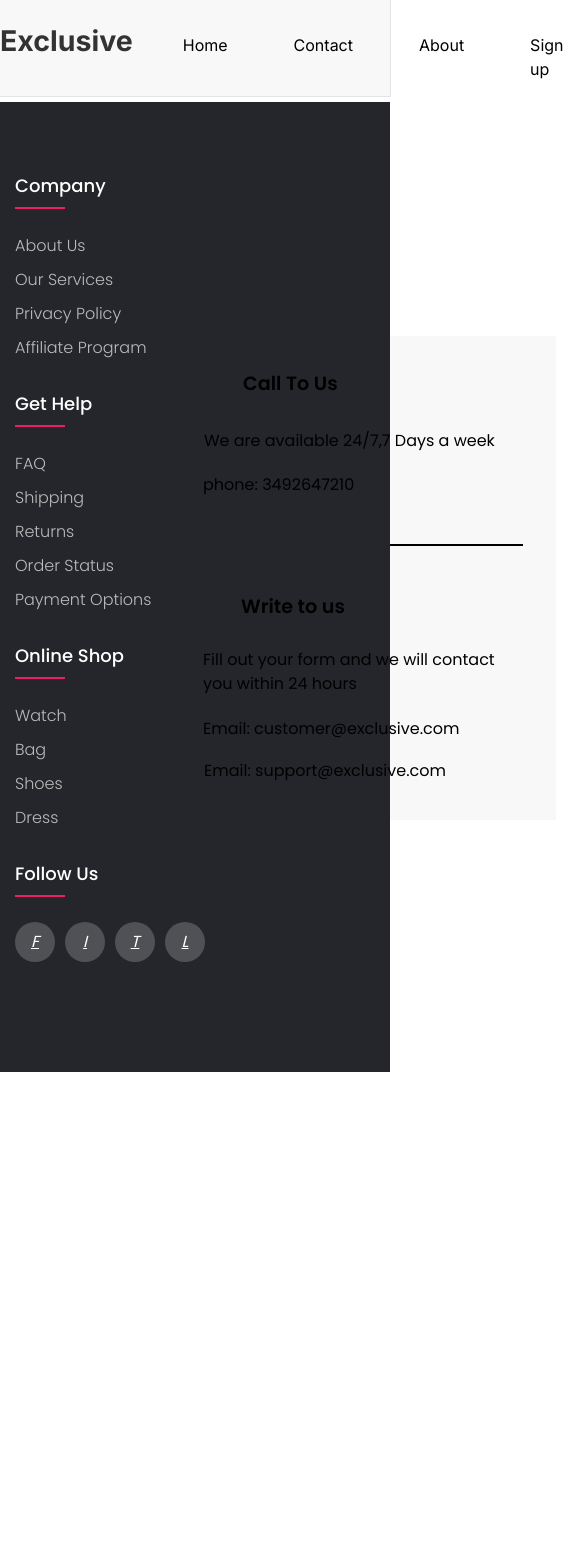
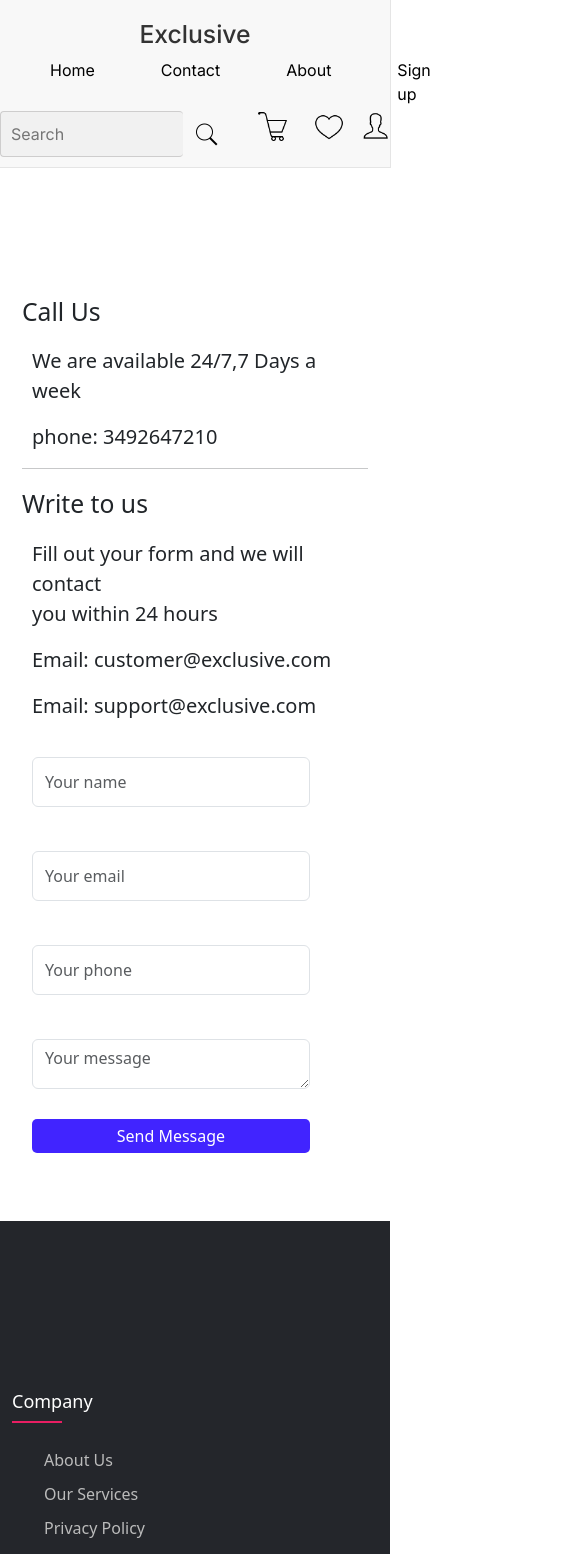
Before and after one commit to Abdurrehman211/Exclusive.app, a React (Create React App) app in the folder client/: page /Contact in a window 390 px wide. Shown: the top 1554 px of the page, 585 px wide, since content can reach past the window. Before the commit the page ends 1072 px from the top, so only its background shows below. Built offline with nearby package versions, Linux system fonts and the light colour scheme.

Commit message:
refactor Contact component layout, integrate Bootstrap styles, and update CSS for improved responsiveness

```diff
--- a/client/package.json
+++ b/client/package.json
@@ -4,8 +4,10 @@
   "private": true,
   "dependencies": {
     "axios": "^1.7.9",
+    "bootstrap": "^5.3.3",
     "cra-template": "1.2.0",
     "react": "^19.0.0",
+    "react-bootstrap": "^2.10.9",
     "react-dom": "^19.0.0",
     "react-icon": "^1.0.0",
     "react-icons": "^5.4.0",
--- a/client/src/App.js
+++ b/client/src/App.js
@@ -20,13 +20,13 @@ function App() {
 
 
   return (
-    <Accessibilityprovider>
+
    <Router>
-    <header>
+
       <Navigation />
 
 
-    </header>
+
     <Routes>
       <Route path='/' element={<Landing />} />
       <Route path='/Counter' element={<Counter />} />
@@ -48,7 +48,6 @@ function App() {
     </footer>
 
    </Router>
-   </Accessibilityprovider>
 
   );
 }
--- a/client/src/components/Contact.js
+++ b/client/src/components/Contact.jsx
@@ -1,6 +1,8 @@
 import React, { useState } from "react"
 import './contact.css';
 import Footer from "./Footer";
+import "bootstrap/dist/css/bootstrap.min.css";
+import "bootstrap/dist/js/bootstrap.bundle.min";
 
 
 function Contact ()
@@ -24,9 +26,69 @@ function Contact ()
 
     return (
 
-        < >
-        <div  className="wraper">
-           <div className="container">
+        <>
+
+        <section id="Contact-hero">
+            <div className="container">
+                <div className="row mb-5">
+                    <div className="col-lg-6 col-md-12 col-sm-12">
+                        <div className="Contact-desc">
+                <h2> Call Us</h2>
+                <p >We are available 24/7,7 Days a week </p>
+                <p >  phone: 3492647210</p>
+                <hr/>
+                <h2 >Write to us</h2>
+                <p> Fill out your form and we will contact <br/>you  within 24 hours</p>
+                <p >Email: customer@exclusive.com</p>
+                <p >Email: support@exclusive.com</p>
+                        </div>
+                    </div>
+                    <div className="col-lg-6 col-md-12 col-sm-12" id="Contact-Form">
+                    <form onSubmit={(e)=>handlesubmet(e)}>
+
+                <input
+                type="text"
+                className="form-control"
+                placeholder="Your name"
+                value={name}
+                onChange={(e)=>setname(e.target.value)}
+                />
+                <br />
+                <input
+                type="email"
+                placeholder="Your email"
+                     className="form-control"
+                value={mail}
+                onChange={(e)=>setmail(e.target.value)}
+
+               />
+               <br />
+               <input
+                type="text"
+                placeholder="Your phone"
+                     className="form-control"
+                value={phone}
+                onChange={(e)=>setphone(e.target.value)}
+               />
+               <br />
+               <textarea
+                value={message}
+                placeholder="Your message"
+                     className="form-control"
+                onChange={(e) => setmessage(e.target.value)}
+               />
+               <button  type="submit" >Send Message</button>
+</form>
+                    </div>
+                </div>
+            </div>
+        </section>
+        <footer>
+            <Footer />
+        </footer>
+
+        {/* <div  className="wraper">
+           <div className="container21">
 
             <div className="class1">
                 <p id="p2"> Call To Us</p>
@@ -82,7 +144,7 @@ function Contact ()
 
         <Footer/>
 
-</footer>
+</footer> */}
         </>
 
     )
--- a/client/src/components/Footer.jsx
+++ b/client/src/components/Footer.jsx
@@ -8,7 +8,7 @@ function Footer() {
         <footer class="footer">
         <div class="container">
             <div class="row">
-                <div class="footer-col">
+                <div class="col-lg-3 col-md-6 col-sm-12 footer-col">
                     <h4>company</h4>
                     <ul>
                         <li><a href="#">about us</a></li>
@@ -17,7 +17,7 @@ function Footer() {
                         <li><a href="#">affiliate program</a></li>
                     </ul>
                 </div>
-                <div class="footer-col">
+                <div class="col-lg-3 col-md-6 col-sm-12 footer-col">
                     <h4>get help</h4>
                     <ul>
                         <li><a href="#">FAQ</a></li>
@@ -27,7 +27,7 @@ function Footer() {
                         <li><a href="#">payment options</a></li>
                     </ul>
                 </div>
-                <div class="footer-col">
+                <div class="col-lg-3 col-md-6 col-sm-12 footer-col">
                     <h4>online shop</h4>
                     <ul>
                         <li><a href="#">watch</a></li>
@@ -36,7 +36,7 @@ function Footer() {
                         <li><a href="#">dress</a></li>
                     </ul>
                 </div>
-                <div class="footer-col">
+                <div class="col-lg-3 col-md-6 col-sm-12 footer-col">
                     <h4>follow us</h4>
                     <div class="social-links">
                         <a href="#"><i class="fab fa-facebook-f">F</i></a>
--- a/client/src/components/Landing.jsx
+++ b/client/src/components/Landing.jsx
@@ -36,17 +36,14 @@ import service from './images/delivery.png';
 import headphines from './images/headphines.png';
 import security from './images/security.png';
 import Footer from "./Footer";
-import {useAccessibility} from './context/Accessibility';
+
 
 function Landing() {
-    const {highContrast,largeFont,toggleContrast,toggleFont}=useAccessibility();
+
 
 const [activeCategory, setActiveCategory] = useState(null);
-const [show , setshow] = useState(false);
-const togglebutton=()=>
-{
-    setshow (!show);
-}
+
+
 
 
 const arrow=useRef(null);
@@ -107,17 +104,7 @@ const arrow2=useRef(null);
             <li>Health & Beauty</li>
         </ul>
     </aside>
-    <div className="access" onClick={togglebutton} >
-        Accessability {show ? "hide": "show"} options
-        { show &&(
 
-
-    <div className={'pagecont ${highContrast ? "high-contrast":"" } ${ largeFont ? "large-font":""}'}>
-    <button id="bootn" onClick={toggleContrast}>Toggle High Contrast</button>
-    <button id="bootn" onClick={toggleFont}>Toggle Large Text</button>
-    </div>
-        )}
-    </div>
     <div className="main">
         <img src={dropdown} alt="dropdown" className="dropdown1" />
         <div className="ads">
--- a/client/src/components/contact.css
+++ b/client/src/components/contact.css
@@ -1,103 +1,47 @@
-body,html {
-    height: 100%;
-    margin: 0;
+#Contact-hero{
+    padding: 10px;
     display: flex;
-    flex-direction: column;
-}
-
-
-
-
-#p2
-{
-    padding-left: 88px;
-    padding-top: 34px;
-    font-size: larger;
-    font-weight: 600;
-}
-#p1
-{
-    padding-left: 49px;
-    padding-top: 30px;
+    align-items: center;
+    justify-content: center;
 
 }
-#p3
-{
-    padding-top: 20px;
-    padding-left: 48px;
+#Contact-Form form{
+width: 95%;
+height: 100%;
+text-align: left;
+padding: 10px;
 }
-#p4
-{
+#Contact-Form form textarea,
+#Contact-Form form input{
+    width: 90%;
+    height: 50px;
+    margin: 10px 0px ;
+}
+#Contact-Form form button{
 
-    font-size: larger;
-    font-weight: 600;
-    margin-left: 86px;
+    border: transparent;
+    background-color: rgb(65, 36, 255);
+    color:rgb(255, 255, 255);
+    padding: 5px 10px;
+    margin-top: 20px;
+    width: 90%;
+    border-radius: 5px;
+    transition: 0.3s all ease;
 }
-#p5
-{
-
-    padding-left: 48px;
-    margin-top: 26px;
+#Contact-Form form button:hover{
+    transform: scale(1.1);
+    background-color: rgb(65, 36, 255);
+    color:rgb(255, 255, 255);
+    transition: scale 0.3s all ease;
 }
-#p6
-{
-    padding-left: 48px;
-    margin-top: 21px;
+.Contact-desc{
+    text-align: left;
 }
-#p7
-{padding-left: 49px;
-    padding-top: 18px;
-}
-hr{
-    width: 80%;
-    border: 1px solid black;
-    margin: 47px;
-}
-input
-{margin-left: 40px;
-    height: 38px;
-    width: 186px;
+.Contact-desc p{
+    font-size: 20px;
+    padding-left: 10px;
 
 }
-textarea{
-    margin-left: 41px;
-    margin-top: 30px;
-    width: 640px;
-    height: 193px;
+.Contact-desc h2{
+    margin: 20px 0px;
 }
-#b1
-{float: right;
-    background-color: red;
-    margin-top: 181px;
-    height: 32px;
-    width: 141px;
-    margin-right: 50px;
-    color: white;
-}
-#b1:hover
-{
-    cursor: pointer;
-}
-
-.class1
-{
-
-    background-color: #f8f8f8;
-    width: 401px;
-    margin: 240px 155px;
-
-    height: 484px;
-}
-.class2
-{background-color: #f8f8f8;
-
-    width: 733px;
-    height: 484px;
-    margin: -721px 588px;
-
-
-}
-.container
-{
-    flex-grow: 1;
-}
--- a/client/src/components/footer.css
+++ b/client/src/components/footer.css
@@ -8,7 +8,7 @@ body{
 	padding:0;
 	box-sizing: border-box;
 }
-.container{
+.container12{
 	max-width: 1170px;
 	margin:auto;
 }
@@ -24,8 +24,7 @@ ul{
     padding: 70px 0;
 }
 .footer-col{
-   width: 25%;
-   padding: 0 15px;
+	text-align: left;
 }
 .footer-col h4{
 	font-size: 18px;
--- a/client/src/components/landing.css
+++ b/client/src/components/landing.css
@@ -12,6 +12,11 @@ body {
     margin: 0;
     padding: 0;
     background-color: #ffffff;
+}
+.container{
+    margin-top: 100px;
+    margin-left: 20px;
+    margin-right: 2px;
 }
 
 aside {
```
Also changed, not shown: client/src/components/About.jsx (renamed from client/src/components/About.js), 1 other file (tests, documents, lock files or other folders).
